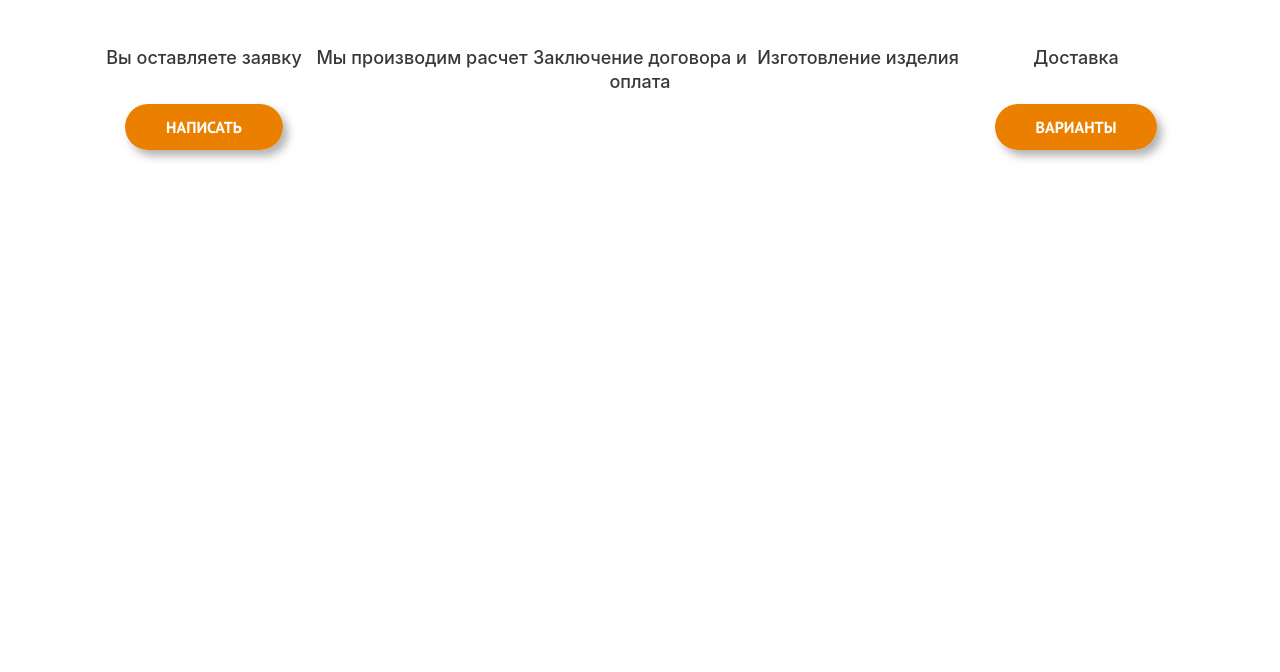
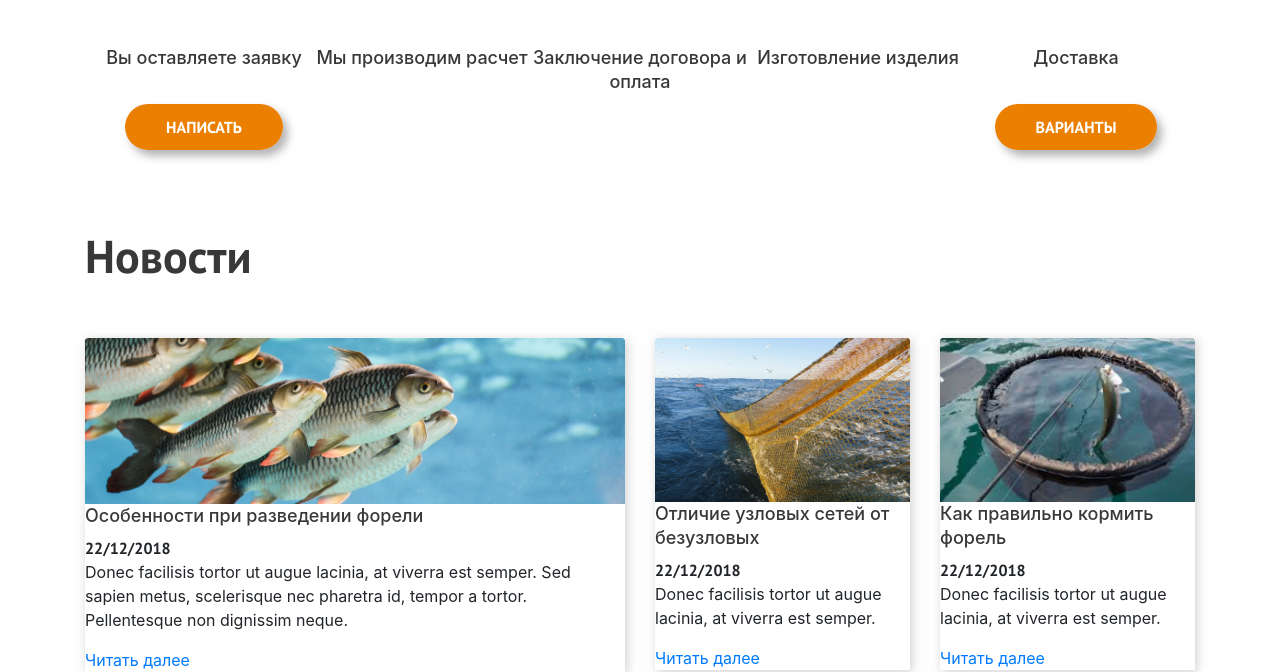
Before and after one commit to solovjevrv/kasimov-wp, a PHP site: page / in a window 1280 px wide. Shown: the part 2910-3582 px from the top of the page. Before the commit the page ends 3070 px from the top, so only its background shows below. Run offline with PHP 8.4, Linux system fonts and the light colour scheme.

Commit message:
аним.  Cooperation +  нач . работа над блоком News

```diff
--- a/css/fonts.css
+++ b/css/fonts.css
@@ -1,27 +1,27 @@
 @font-face {
   font-family: "PT_Sans_Regular";
-  src: url(/fonts/PTSans-Regular.ttf) format("truetype");
+  src: url(../fonts/PTSans-Regular.ttf) format("truetype");
   font-style: normal;
   font-weight: normal;
 }
 
 @font-face {
   font-family: "PT_Sans_Bold";
-  src: url(/fonts/PTSans-Bold.ttf) format("truetype");
+  src: url(../fonts/PTSans-Bold.ttf) format("truetype");
   font-style: normal;
   font-weight: normal;
 }
 
 @font-face {
   font-family: "Open_Sans_Regular";
-  src: url(/fonts/OpenSans-Regular.ttf) format("truetype");
+  src: url(../fonts/OpenSans-Regular.ttf) format("truetype");
   font-style: normal;
   font-weight: normal;
 }
 
 @font-face {
   font-family: "Open_Sans_SemiBold";
-  src: url(/fonts/OpenSans-SemiBold.ttf) format("truetype");
+  src: url(../fonts/OpenSans-SemiBold.ttf) format("truetype");
   font-style: normal;
   font-weight: normal;
 }
--- a/css/main.css
+++ b/css/main.css
@@ -102,7 +102,7 @@ span {
 /* ---------- HERO ---------- */
 
 .hero {
-  background: url(/img/sadok-1.png) no-repeat;
+  background: url(../img/sadok-1.png) no-repeat;
   background-size: cover;
   height: 834px;
 
@@ -155,7 +155,7 @@ span {
 }
 
 .hidden-block {
-  background: url(/img/sadok-2.png) no-repeat;
+  background: url(../img/sadok-2.png) no-repeat;
   background-size: cover;
   height: 953px;
   display: none;
@@ -345,6 +345,10 @@ iframe {
   margin-bottom: 45px;
 }
 
+.svg-block path {
+  transition: 0.3s;
+}
+
 .icon-circles {
   position: relative;
   display: flex;
@@ -364,6 +368,7 @@ iframe {
   top: 128px;
   left: 55%;
   z-index: -1;
+  transition: 0.4s;
 }
 
 .circle-1 {
@@ -372,6 +377,7 @@ iframe {
   background: #EB7F00;
   border-radius: 50%;
   z-index: 99;
+  transition: 0.4s;
 
 }
 .circle-2 {
@@ -380,6 +386,7 @@ iframe {
   background: #225378;
   border-radius: 50%;
   z-index: 99;
+  transition: 0.4s;
 
 }
 .circle-3 {
@@ -388,6 +395,7 @@ iframe {
   background: #225378;
   border-radius: 50%;
   z-index: 99;
+  transition: 0.4s;
 
 }
 .circle-4 {
@@ -396,6 +404,7 @@ iframe {
   background: #225378;
   border-radius: 50%;
   z-index: 99;
+  transition: 0.4s;
 
 }
 .circle-5 {
@@ -404,9 +413,26 @@ iframe {
   background: #225378;
   border-radius: 50%;
   z-index: 99;
+  transition: 0.4s;
 
 }
 
 .buttons-cooperation {
   margin-top: 30px;
 }
+
+
+/* ---------- NEWS ---------- */
+
+.news-title {
+  margin-top: 50px;
+}
+
+.news img {
+  width: 100%;
+}
+
+.new-prev {
+  box-shadow: 2px 2px 10px rgba(162, 162, 162, 0.5);
+
+}
--- a/index.html
+++ b/index.html
@@ -6,9 +6,9 @@
   <meta http-equiv="X-UA-Compatible" content="IE=edge">
   <title>Касимовсетеснасть</title>
   <meta name="viewport" content="width=device-width, initial-scale=1">
-  <link rel="stylesheet" type="text/css" media="screen" href="/css/bootstrap.min.css">
-  <link rel="stylesheet" type="text/css" media="screen" href="/css/fonts.css">
-  <link rel="stylesheet" type="text/css" media="screen" href="/css/main.css">
+  <link rel="stylesheet" type="text/css" media="screen" href="css/bootstrap.min.css">
+  <link rel="stylesheet" type="text/css" media="screen" href="css/fonts.css">
+  <link rel="stylesheet" type="text/css" media="screen" href="css/main.css">
 
 
 
@@ -20,7 +20,7 @@
     <div class="container">
       <div class="row menu-row">
         <div class="logo">
-          <img src="/img/logo.svg" alt="Логотип Касимовсетеснасть">
+          <img src="img/logo.svg" alt="Логотип Касимовсетеснасть">
         </div>
         <div class="desktop-nav">
           <ul class="nav">
@@ -37,7 +37,7 @@
           <a href="mailto:setka@mail.com">setka@mail.com</a>
         </div>
         <div class="menu-button">
-          <a href="#">Оставить заявку <img src="/img/arrow.svg" alt=""></a>
+          <a href="#">Оставить заявку <img src="img/arrow.svg" alt=""></a>
         </div>
       </div>
       <!-- /.row -->
@@ -69,7 +69,7 @@
       <div class="row">
         <div class="col-lg-3 col-md-6">
           <div class="features-block">
-            <img src="/img/boat.svg" alt="">
+            <img src="img/boat.svg" alt="">
             <h4>Производство сетей любого размера</h4>
             <p>Curabitur lobortis id lorem id bibendum. Ut id consectetur magna. Quisque volutpat augue enim, pulvinar
               lobortis nibh lacinia at. Vestibulum nec erat ut mi soll.</p>
@@ -77,7 +77,7 @@
         </div>
         <div class="col-lg-3 col-md-6">
           <div class="features-block">
-            <img src="/img/net.svg" alt="">
+            <img src="img/net.svg" alt="">
             <h4>Изготовление безузловых сетей</h4>
             <p>Donec facilisis tortor ut augue lacinia, at viverra est semper. Sed sapien metus, scelerisque nec
               pharetra id, tempor a tortor. Pellentesque non dignissim neque.</p>
@@ -85,7 +85,7 @@
         </div>
         <div class="col-lg-3 col-md-6">
           <div class="features-block">
-            <img src="/img/fishes.svg" alt="">
+            <img src="img/fishes.svg" alt="">
             <h4>Садки для выращивание рыбы</h4>
             <p>In hac habitasse platea dictumst. Vivamus adipiscing fermentum quam volutpat aliquam. Integer et elit
               eget elit facilisis tristique. Nam vel iaculis mauris. Sed.</p>
@@ -93,7 +93,7 @@
         </div>
         <div class="col-lg-3 col-md-6">
           <div class="features-block">
-            <img src="/img/volleyball.svg" alt="">
+            <img src="img/volleyball.svg" alt="">
             <h4>Сети для спортивных объектов</h4>
             <p>Lorem ipsum dolor sit amet, consectetur adipiscing elit. Ut pretium pretium tempor. Ut eget imperdiet
               neque. In volutpat ante semper diam molestie, et aliquam.</p>
@@ -282,17 +282,53 @@
             </div>
           </div>
         </div>
+      </div>
+    </div>
+  </section>
 
 
-      </div>
+  <!-- < ---------- NEWS ---------- > -->
 
 
+  <section class="news">
+    <div class="container">
+      <div class="news-title">
+        <h4>
+          <span>Новости</span>
+        </h4>
+      </div>
+      <div class="row">
 
+        <div class="col-lg-6">
+          <div class="new-prev">
+            <img src="img/new1.png" alt="Новость">
+            <h5 class="post-title">Особенности при разведении форели</h5>
+            <span class="post-data">22/12/2018</span>
+            <p class="post-text">Donec facilisis tortor ut augue lacinia, at viverra est semper. Sed sapien metus,
+              scelerisque nec pharetra id, tempor a tortor. Pellentesque non dignissim neque. </p>
+            <a href="#" class="post-button">Читать далее</a>
           </div>
-
-
-
-
+        </div>
+        <div class="col-lg-3">
+            <div class="new-prev">
+              <img src="img/new2.png" alt="Новость">
+              <h5 class="post-title">Отличие узловых сетей от безузловых</h5>
+              <span class="post-data">22/12/2018</span>
+              <p class="post-text">Donec facilisis tortor ut augue lacinia, at viverra est semper. </p>
+              <a href="#" class="post-button">Читать далее</a>
+            </div>
+          </div>
+          <div class="col-lg-3">
+            <div class="new-prev">
+              <img src="img/new3.png" alt="Новость">
+              <h5 class="post-title">Как правильно кормить форель</h5>
+              <span class="post-data">22/12/2018</span>
+              <p class="post-text">Donec facilisis tortor ut augue lacinia, at viverra est semper. </p>
+              <a href="#" class="post-button">Читать далее</a>
+            </div>
+        </div>
+      </div>
+    </div>
   </section>
 
 
@@ -304,7 +340,7 @@
 
 
   <script src="https://ajax.googleapis.com/ajax/libs/jquery/3.3.1/jquery.min.js"></script>
-  <script src="/js/main.js"></script>
+  <script src="js/main.js"></script>
 </body>
 
 </html>
```
Also changed, not shown: js/main.js (+74 -74 lines), img/new1.png (added), img/new2.png (added), img/new3.png (added). Lines whose indentation alone changed are shown as unchanged.
